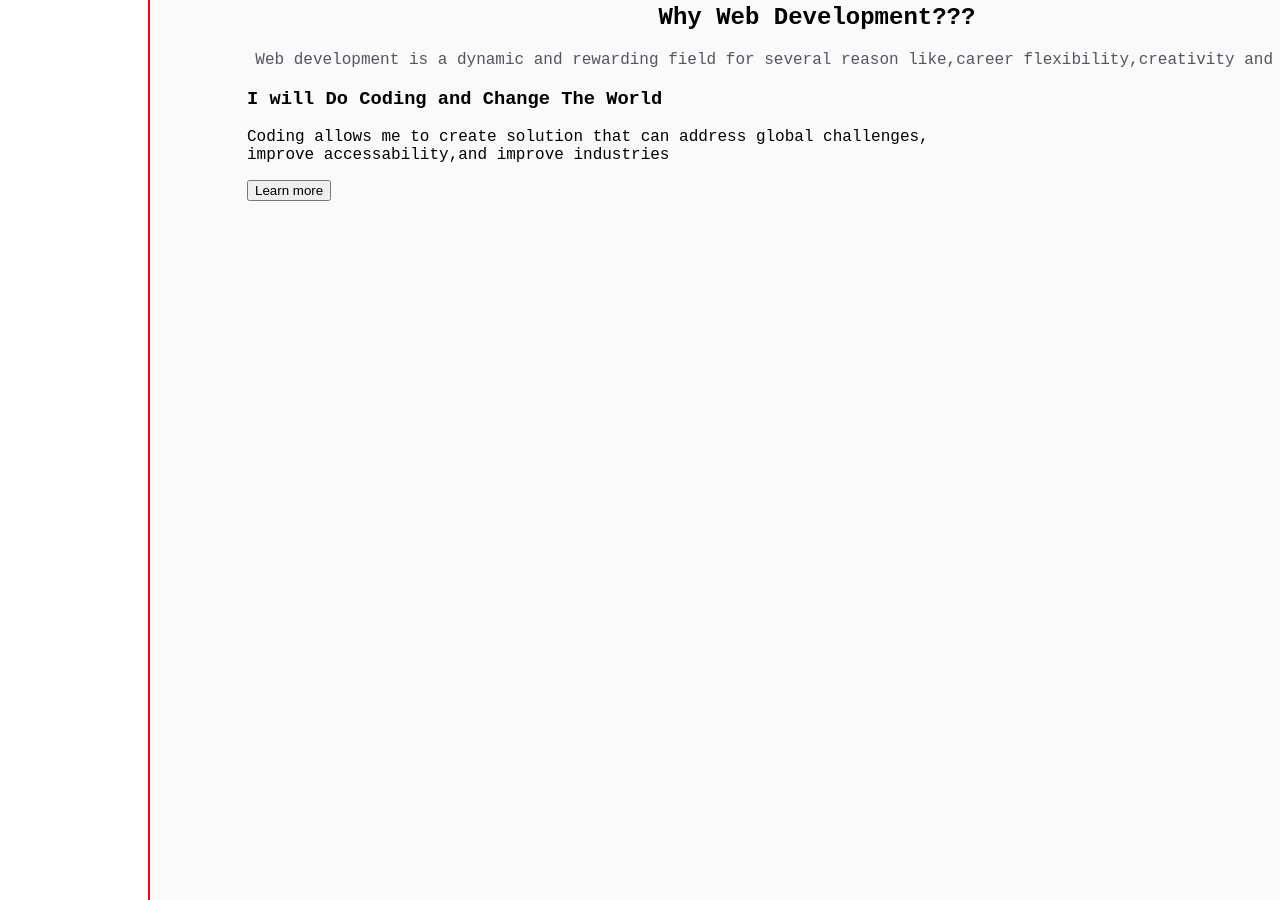
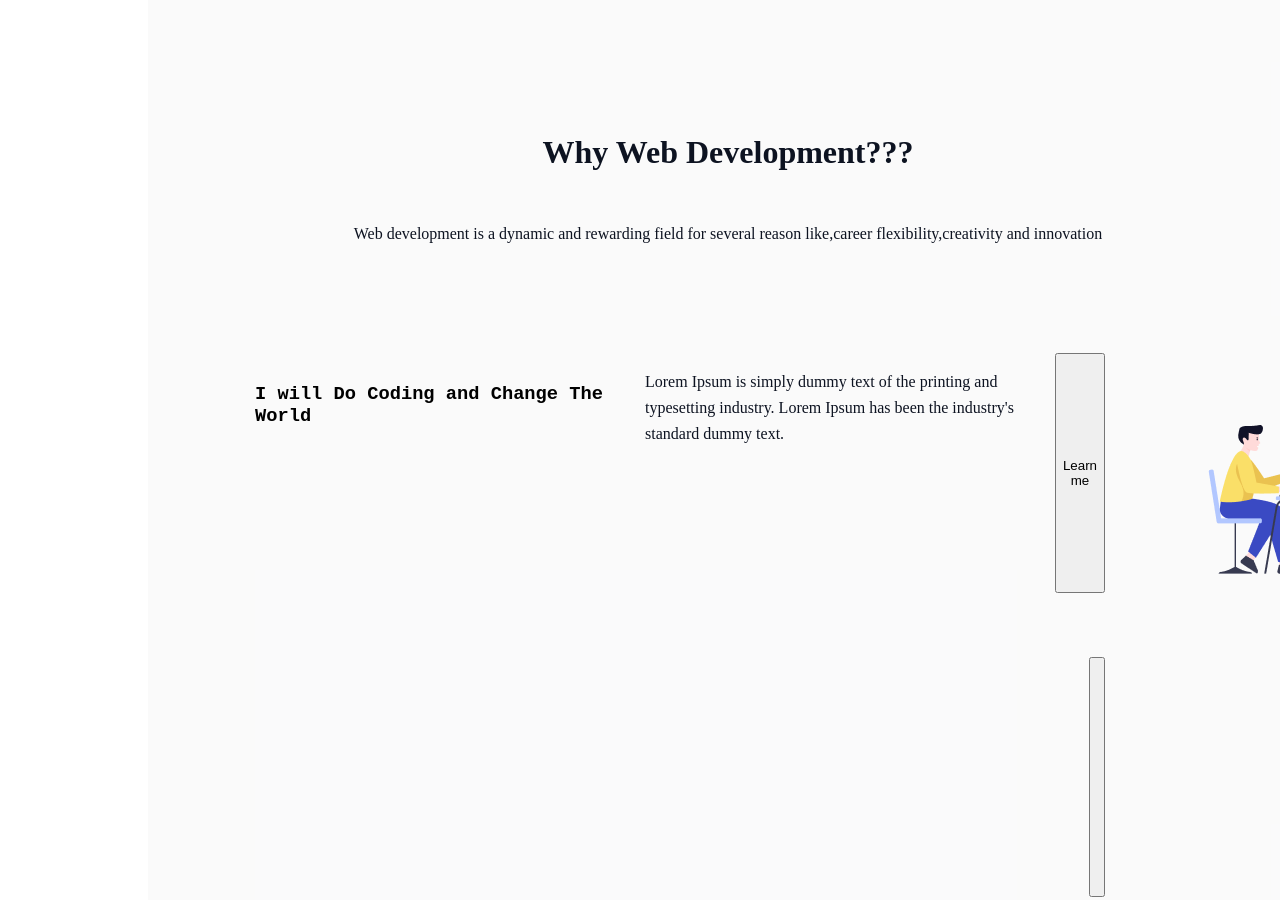
Before and after one commit to taspia-sabiha71/Assignment-1, a plain HTML site: page index.html in a window 1280 px wide. Shown: the part 955-1855 px from the top of the page. Drawn offline with Linux system fonts and the light colour scheme; a web font is replaced by a local one.

Commit message:
information-section

```diff
--- a/index.html
+++ b/index.html
@@ -22,15 +22,33 @@
     </header>
  <main>
 <section class="why-web-dev">
-   <p><h2>Why Web Development???</h2></p>
-<p class="description-2">Web development is a dynamic and rewarding field for several reason like,career flexibility,creativity and innovation</p>
-<div class="cerds">
-    <div class="cred"><h3>I will Do Coding and Change The World</h3>
-     <p>Coding allows me to create solution that can address global challenges,<br> improve accessability,and improve industries</p>
-     <button>Learn more</button>
+    <div class="center-section">
+<div class="why-web-dev-container"><h2 class="section-titel text-center">Why Web Development???</h2>
+<p class="description-2 text-center">Web development is a dynamic and rewarding field for several reason like,career flexibility,creativity and innovation</p></div>
+
+
+    <div class="information-container">
+    <div class="information">
+        <img class="layer-1" src="./assets/Layer_1.png" alt="">
+        <h3 class="information-title">I will Do Coding and Change The <br> World</h3>
+        <p class="information-description">Lorem Ipsum is simply dummy text of the printing and typesetting industry. Lorem Ipsum has been the industry's standard dummy text.</p>
+        <button class="learn-me">Learn me</button>
+    </div>
+    <div class="information">
+        <img src="" alt="">
+        <h3 class="information-title"></h3>
+        <p class="information-description"></p>
+        <button></button>
+    </div>
+    <div class="information">
+        <img src="" alt="">
+        <h3 class="information-title"></h3>
+        <p class="information-description"></p>
+        <button></button>
+    </div>
     </div>
 </div>
-
+    </div>
 </section>
  </main>
  <footer>
--- a/styles/styles.css
+++ b/styles/styles.css
@@ -41,48 +41,200 @@ line-height: 23px;
 letter-spacing: 0%;
 text-align: center;
 }
+
 .why-web-dev{
+  /* Frame 13 */
 position: absolute;
 width: 1140px;
 height: 1395px;
 left: 148px;
-right: 148px;
+right: 152px;
 top: 857px;
 bottom: 2993px;
+/* Auto layout */
+display: flex;
+flex-direction: row;
+justify-content: flex-start;
+align-items: center;
+padding: 80px 97px 80px 97px;
+border-radius: 16px;
 
-padding: 80px 97px 80px 97px;
-border: 2px solid red;
-;background-color: rgba(13,19,33,0.02);
+background: rgba(13, 19, 33, 0.02);
+
 }
-.why-web-dev h2{
-  font-size: 24px;
-  text-align: center;
+.why-web-dev-container{
+  /* Frame 5 */
+position: static;
+width: 852px;
+height: 115px;
+/* Auto layout */
+display: flex;
+flex-direction: column;
+justify-content: flex-start;
+align-items: center;
+padding: 0px;
+
+
+/* Inside Auto Layout */
+flex: none;
+order: 0;
+flex-grow: 0;
+margin: 48px 0px;
+}
+.section-titel{
+  /* Why Web Development?? */
+position: static;
+width: 852px;
+height: 39px;
+/* Auto layout */
+display: flex;
+flex-direction: column;
+justify-content: flex-start;
+align-items: center;
+padding: 0px;
+
+
+/* Inside Auto Layout */
+flex: none;
+order: 0;
+align-self: stretch;
+flex-grow: 0;
+margin: 24px 0px;
+color: rgb(13, 19, 33);
+font-family: Azeret Mono;
+font-size: 32px;
+font-weight: 800;
+line-height: 37px;
+letter-spacing: 0%;
+text-align: center;
 }
 .description-2{
-  color: rgb(81, 86, 97);
-  text-align: center;
+  /* Lorem Ipsum is simply dummy text of the printing and typesetting industry. Lorem Ipsum has been the industry's standard dummy text. */
+position: static;
+width: 852px;
+height: 52px;
+/* Auto layout */
+display: flex;
+flex-direction: column;
+justify-content: flex-start;
+align-items: center;
+padding: 0px;
+
+
+/* Inside Auto Layout */
+flex: none;
+order: 1;
+align-self: stretch;
+flex-grow: 0;
+margin: 24px 0px;
+color: rgb(13, 19, 33);
+font-family: Azeret Mono;
+font-size: 16px;
+font-weight: 400;
+line-height: 26px;
+letter-spacing: 0%;
+text-align: center;
 }
-.cards{
-  display: flex;
-  justify-content: center;
-  flex-wrap: wrap;
-  background-color: #fff;
+.center-section{
+  /* Frame 12 */
+position: static;
+width: 946px;
+height: 1235px;
+/* Auto layout */
+display: flex;
+flex-direction: column;
+justify-content: flex-start;
+align-items: center;
+padding: 0px;
+
+
+/* Inside Auto Layout */
+flex: none;
+order: 0;
+flex-grow: 0;
+margin: 0px 10px;
 }
-.card{
+.information-container{
+  /* Frame 11 */
+position: static;
+width: 946px;
+height: 1072px;
+/* Auto layout */
+display: flex;
+flex-direction: column;
+justify-content: flex-start;
+align-items: flex-start;
+padding: 0px;
 
-  border: 1px solid #ccc;
-  border-radius: 10px;
-  padding: 20px;
-  margin: 10px;
-  width: 300px;
-  text-align: left;
+
+/* Inside Auto Layout */
+flex: none;
+order: 1;
+align-self: stretch;
+flex-grow: 0;
+margin: 48px 0px;
 }
-.card h3{
-  font-size: 18px;
+.information{
+/* Frame 10 */
+position: static;
+width: 850px;
+height: 240px;
+/* Auto layout */
+display: flex;
+flex-direction: row;
+justify-content: space-between;
+/* align-items: center; */
+padding: 0px;
+
+
+/* Inside Auto Layout */
+flex: none;
+order: 0;
+align-self: stretch;
+flex-grow: 0;
+margin: 32px 0px;
 }
-.card button{
-  background-color: #0000;
-  color: #fff;
-  border: none;
-  padding: 10px 20px;
+.layer-1{
+position: absolute;
+right: 0;
 }
+.information-title{
+  /* I will Do Coding and Change The World */
+position: static;
+width: 390px;
+height: 72px;
+/* Auto layout */
+display: flex;
+flex-direction: column;
+justify-content: center;
+align-items: flex-start;
+padding: 0px;
+
+
+/* Inside Auto Layout */
+flex: none;
+order: 0;
+flex-grow: 0;
+margin: 16px 0px;
+Font: Azeret Mono
+Font weight: 700
+Font size: 24pxpx
+Row height: 36px
+Letter spacing: 0%
+}
+.information-description{
+  color: rgb(13, 19, 33);
+font-family: Azeret Mono;
+font-size: 16px;
+font-weight: 400;
+line-height: 26px;
+letter-spacing: 0%;
+
+Font: Azeret Mono
+Font weight: 400
+Font size: 16pxpx
+Row height: 26px
+Letter spacing: 0%
+
+
+}
```
